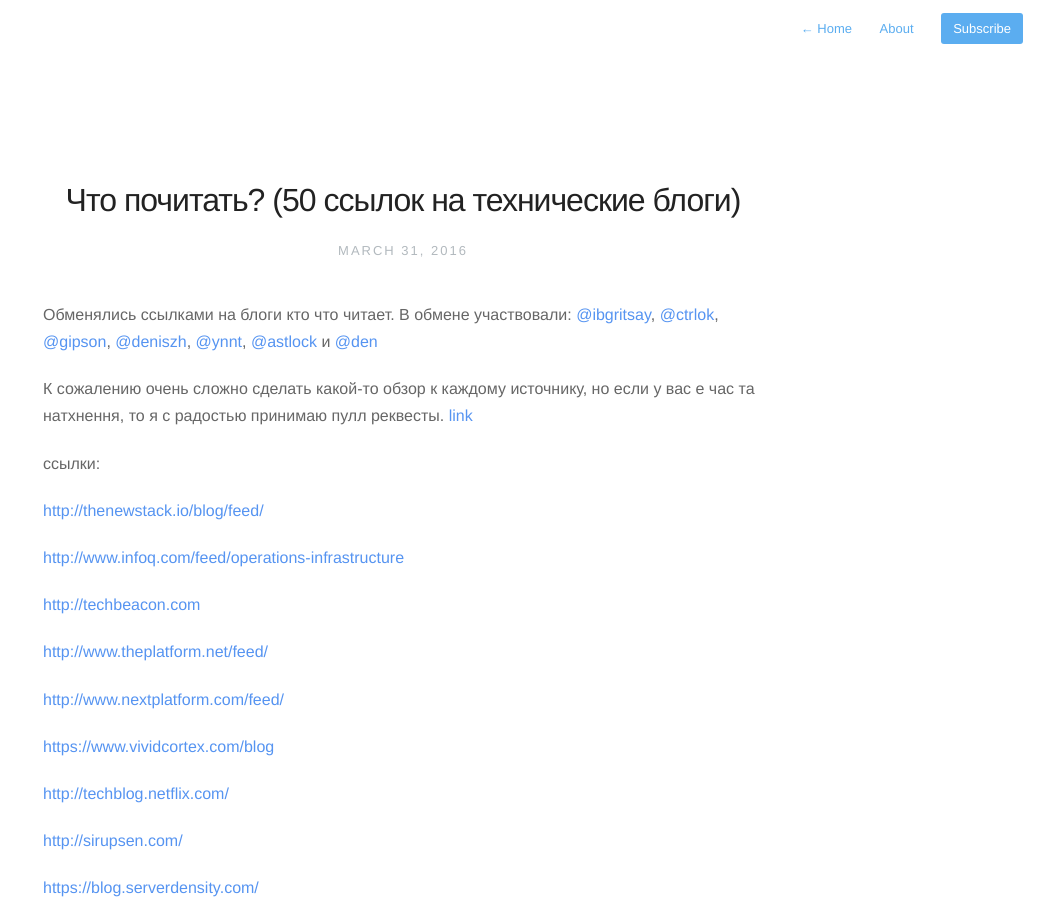
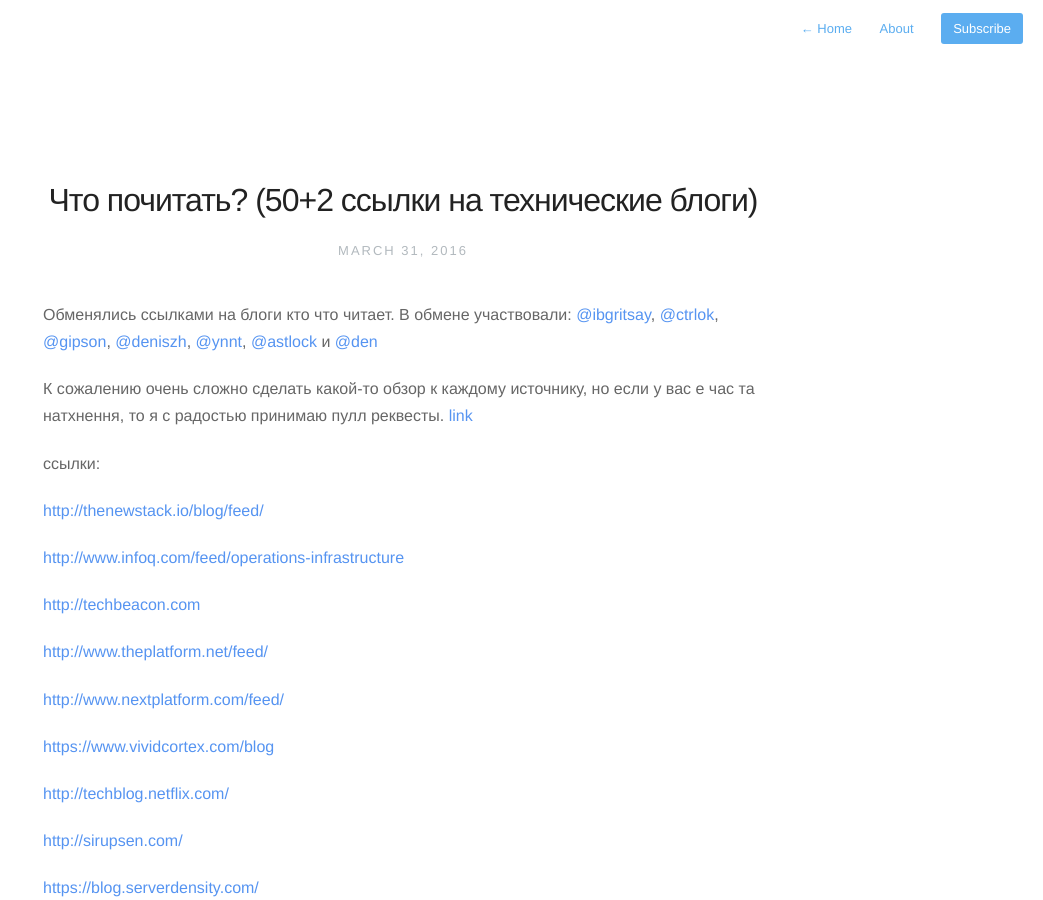
Before and after one commit to ukrops/web, a Jekyll site: the page built from _posts/2016-03-31-news.md, in a window 1280 px wide and 900 px high. Shown: the whole window, without its empty margins (237-1280 px from the left). Built offline with Jekyll 4.4.1, drawn with Linux system fonts in a browser that asks for light colours; nearby versions of some CDN libraries; Markdown is read by kramdown in place of the engine named in the settings; some of the changed text lies outside the part shown.

Commit message:
add other blog

```diff
--- a/_posts/2016-03-31-news.md
+++ b/_posts/2016-03-31-news.md
@@ -1,6 +1,6 @@
 ---
 layout: post
-title:  "Что почитать? (50 ссылок на технические блоги)"
+title:  "Что почитать? (50+2 ссылки на технические блоги)"
 date:   2016-03-31 16:00:58 +0200
 categories: news
 ---
```
Also changed, not shown: other parts of _posts/2016-03-31-news.md (+2 -0 lines).
